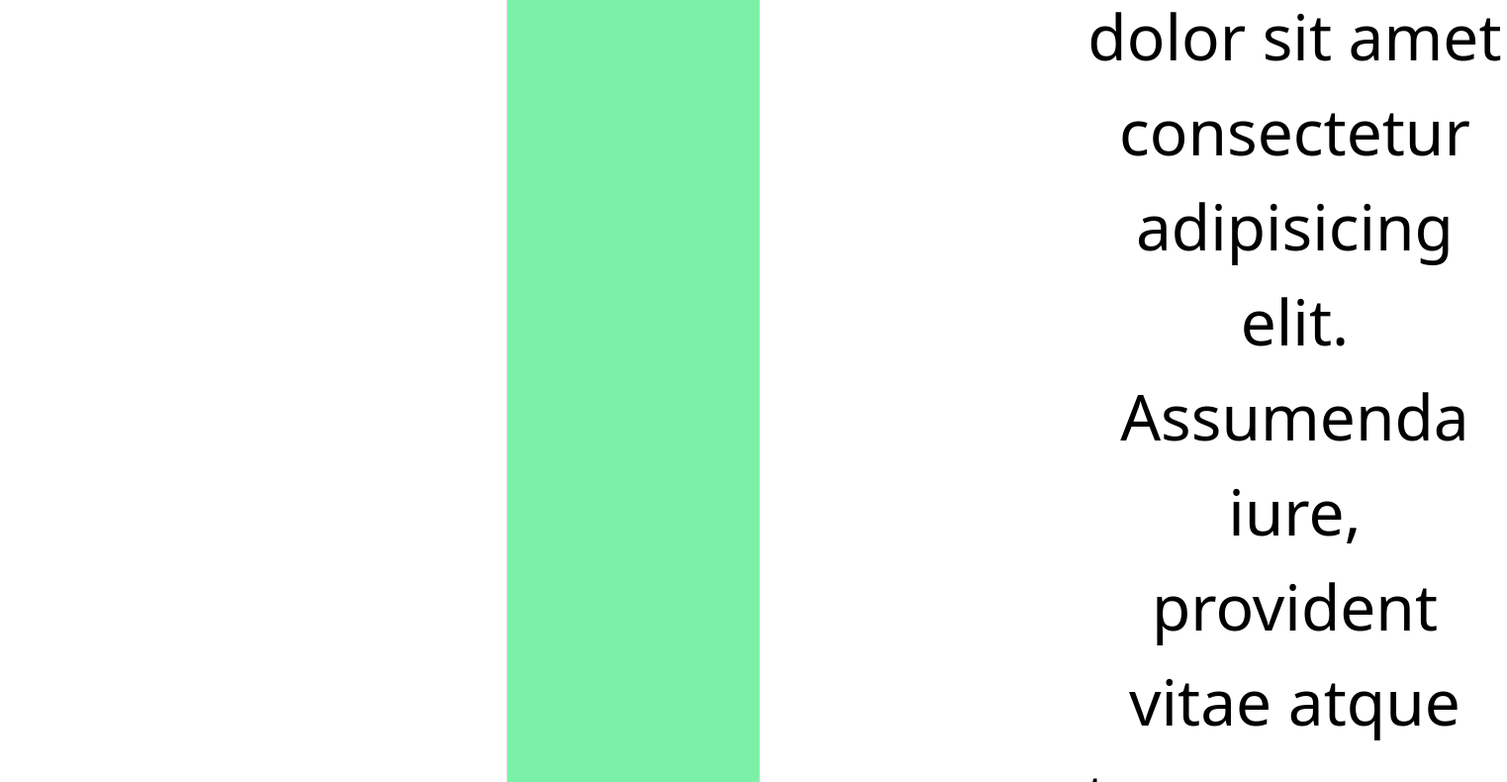
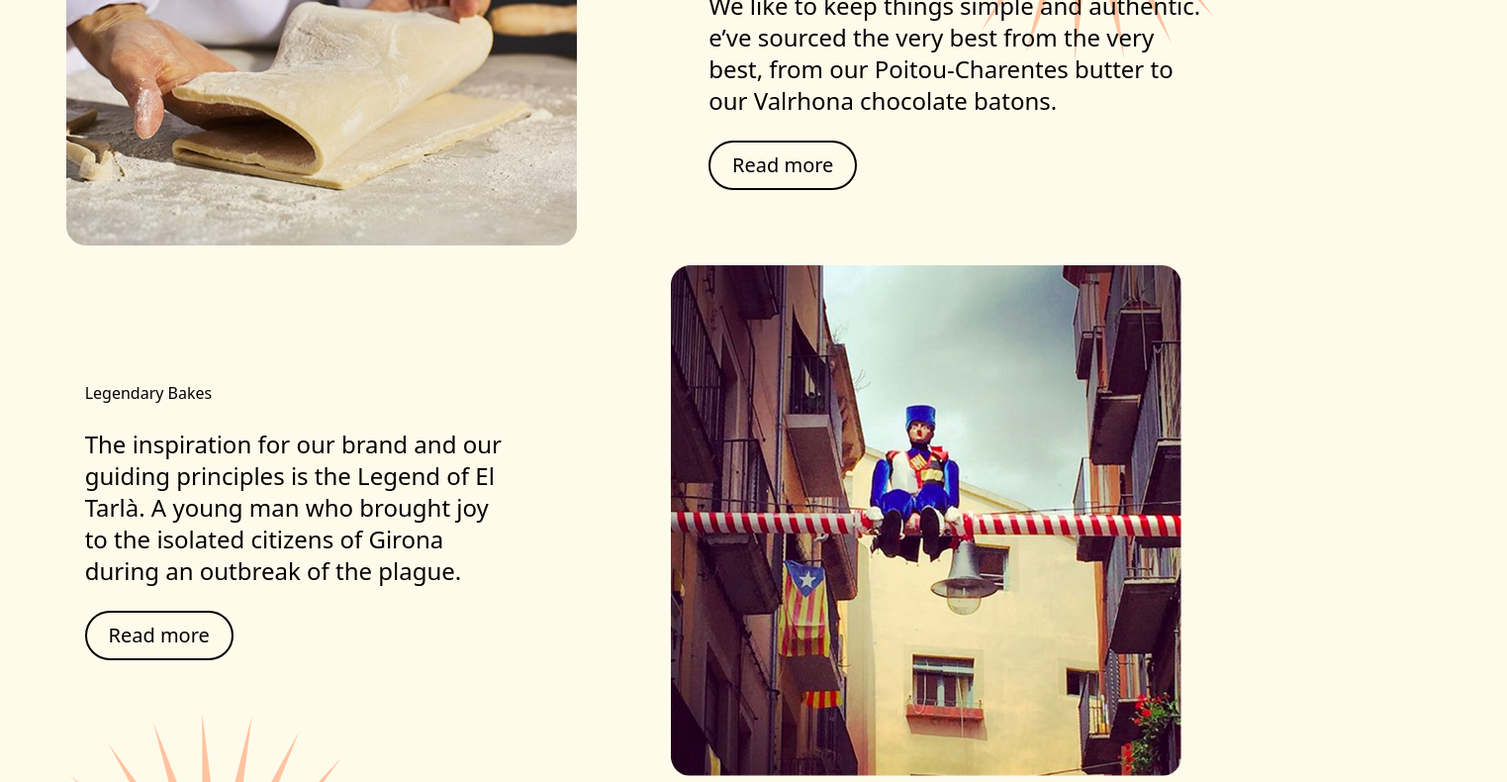
Before and after one commit to Amsurur/git-1, a website: page index.html in a window 1280 px wide. Shown: the part 158-948 px from the top of the page at 99% size, 1523 px wide, since content can reach past the window. Drawn offline with Linux system fonts and the light colour scheme.

Commit message:
first commit

```diff
--- a/index.html
+++ b/index.html
@@ -4,26 +4,29 @@
     <meta charset="UTF-8" />
     <meta name="viewport" content="width=device-width, initial-scale=1.0" />
     <title>Document</title>
-    <link href="src/output.css" rel="stylesheet" />
+    <link rel="stylesheet" href="src/output.css">
   </head>
-  <body>
-    <div
-      class="text-[10px] sm:text-[25px] md:text-[5px] lg:text-[4em] bg-red-300 sm:bg-blue-300 lg:bg-green-300 border border-gray-300 rounded-[8px] p-[10px] w-[70%] sm:w-[30%] lg:w-[20%] mx-auto text-center mt-10 shadow-blue-200 hover:shadow-2xl hover:duration-500 hover:scale-100 flex gap-10"
-    >
-      <h1>Abdullo</h1>
-      <h2>Inoyatov</h2>
-      <div>
-        Lorem, ipsum dolor sit amet consectetur adipisicing elit. Assumenda
-        iure, provident vitae atque tempora quos itaque culpa nam fugiat
-        officiis quis necessitatibus ex harum sed aliquid adipisci est obcaecati
-        alias?
-      </div>
-    </div>
-    <div>
-      Lorem ipsum dolor sit amet consectetur adipisicing elit. Qui, quae
-      consequatur dolorum obcaecati officia ut? Cupiditate, dolore, quae alias
-      labore dolor incidunt, repellendus nam voluptatibus ipsum rerum sunt.
-      Doloribus, modi?
-    </div>
+  <body class="bg-amber-50">
+    <img class="absolute -z-10 right-0" src="Frame (69).png" alt="">
+      <section class="flex justify-around items-center pt-[20px]">
+
+         <img src="Rectangle (20).png" alt="">
+         <ul>
+
+          <br><li>Amazing Ingredients</li>
+          <br><li class="text-2xl">We like to keep things simple and authentic.<br>e’ve sourced the very best from the very<br>best, from our Poitou-Charentes butter to<br>our Valrhona chocolate batons.</li>
+          <br><form><button class="w-[150px] h-[50px] text-[20px] bg-amber-50 border-2 rounded-[30px]">Read more</button></form>
+         </ul>
+      </section>
+      <section class="flex justify-around items-center pt-[20px]">
+         <ul>
+
+          <li>Legendary Bakes</li>
+          <br><li class="text-2xl">The inspiration for our brand and our<br>guiding principles is the Legend of El<br>Tarlà. A young man who brought joy<br>to the isolated citizens of Girona<br>during an outbreak of the plague.</li>
+          <br><form><button class="w-[150px] h-[50px] text-[20px] bg-amber-50 border-2 rounded-[30px]">Read more</button></form>
+         </ul>
+         <img src="Rectangle (23).png" alt="">
+      </section>
+      <img class="absolute -z-10 left-0 bottom-[-302px]" src="Frame (73).png" alt="">
   </body>
 </html>
--- a/package.json
+++ b/package.json
@@ -1,5 +1,6 @@
 {
   "dependencies": {
-    "@tailwindcss/cli": "^4.1.11"
+    "@tailwindcss/cli": "^4.1.12",
+    "tailwindcss": "^4.1.12"
   }
 }
```
Also changed, not shown: Frame (69).png (added), Frame (73).png (added), Rectangle (20).png (added), Rectangle (23).png (added), src/output.css, 1 other file.
